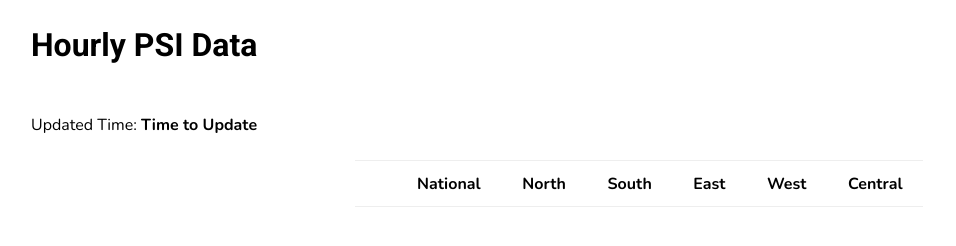
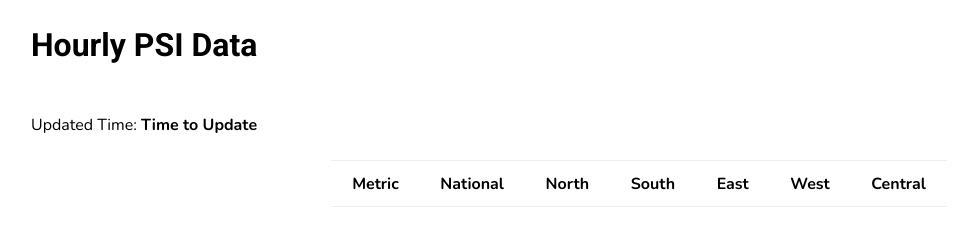
Before and after one commit to TanglingTreats/CSC3007-assignment1, a plain HTML site: page index.html in a window 1280 px wide. Shown: the whole page, without its empty margins (1-957 px from the left). Drawn offline with nearby package versions, Linux system fonts and the light colour scheme; no server answers.

Commit message:
Add header for metric column

```diff
--- a/index.html
+++ b/index.html
@@ -22,6 +22,7 @@
                 <thead>
                     <tr>
                         <th>
+                            Metric
                         </th>
                         <th>
                             National
```
